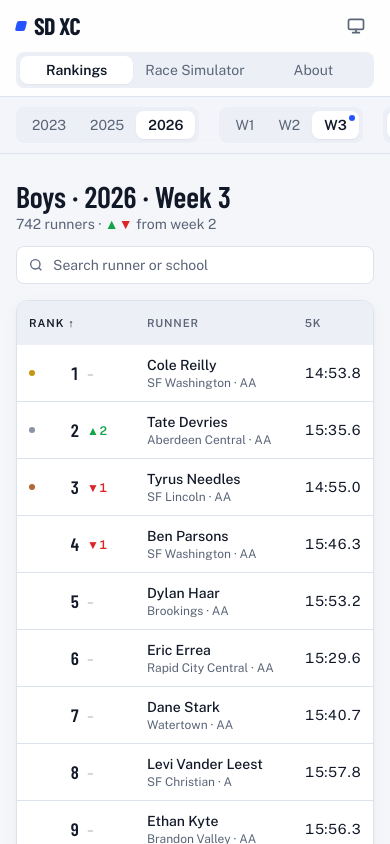
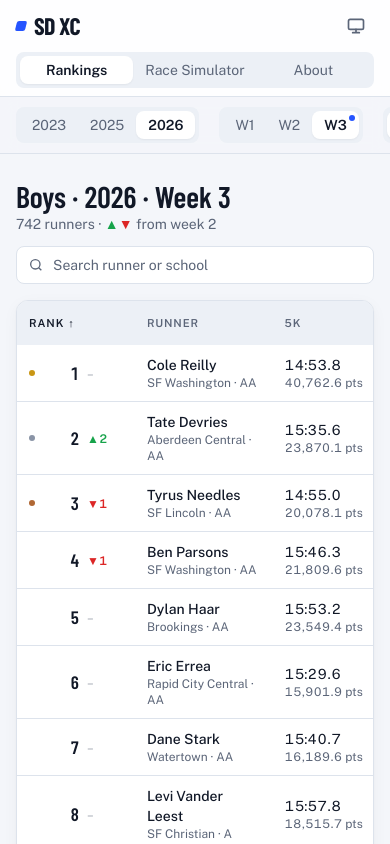
Before and after one commit to dan-burk/sdxc, a React (Vite) app: page / in a window 390 px wide. Shown: the top 844 px of the page. Built offline with nearby package versions, Linux system fonts and the light colour scheme.

Commit message:
Show points under the 5K time on mobile rankings
Co-Authored-By: Claude Opus 5.5 <noreply@anthropic.com>

```diff
--- a/src/components/RankingsTable.tsx
+++ b/src/components/RankingsTable.tsx
@@ -164,7 +164,10 @@ export function RankingsTable({ gender, year, week, cls }: Props) {
                 </td>
                 <td className="hidden px-3 py-2.5 sm:px-4 sm:table-cell">{r.School}</td>
                 <td className="hidden px-3 py-2.5 sm:px-4 sm:table-cell"><ClassBadge cls={r.school_class} /></td>
-                <td className={`px-3 py-2.5 sm:px-4 tabular-nums ${r.time_min === null ? 'text-muted' : ''}`}>{formatTime(r.time_min)}</td>
+                <td className="px-3 py-2.5 tabular-nums sm:px-4">
+                  <div className={r.time_min === null ? 'text-muted' : ''}>{formatTime(r.time_min)}</div>
+                  <div className="whitespace-nowrap text-xs text-muted md:hidden">{formatPoints(r.points)} pts</div>
+                </td>
                 <td className="hidden px-3 py-2.5 sm:px-4 text-right tabular-nums text-muted md:table-cell">{formatPoints(r.points)}</td>
               </tr>
             ))}
```
